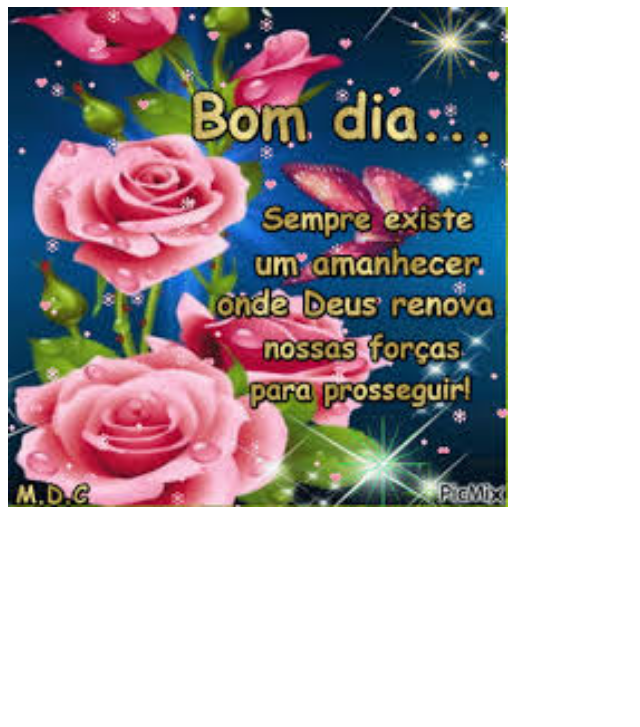
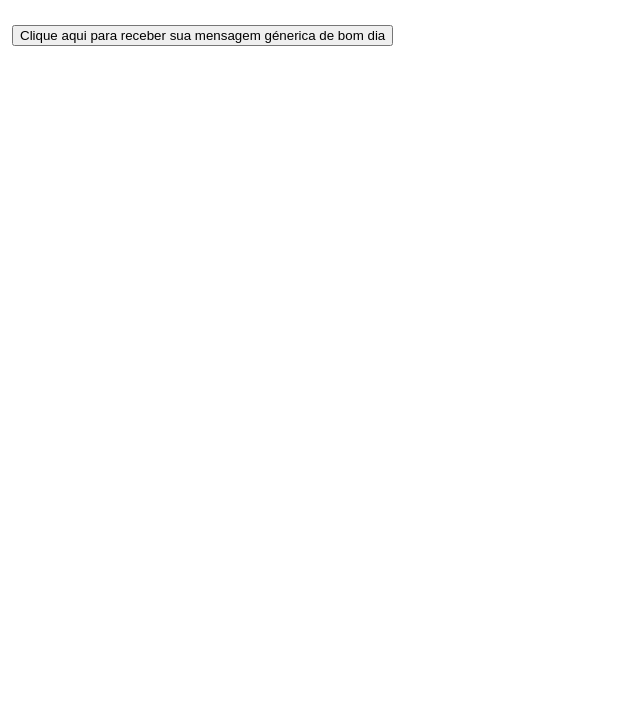
Before and after one commit to Luiz-4ugusto/Bom-dia-eliti, a plain HTML site: page index.html in a window 1280 px wide. Shown: the part 73-800 px from the top of the page, without its empty margins (0-640 px from the left). Drawn offline with Linux system fonts and the light colour scheme.

Commit message:
index.html

```diff
--- a/index.html
+++ b/index.html
@@ -4,11 +4,12 @@
     <meta charset="UTF-8">
     <meta name="viewport" content="width=device-width, initial-scale=1.0">
     <title>Bom Dia</title>
+    <script src="Script.js"></script>
 </head>
 <body>
-    <h1>Bom Dia para todos!</h1>
+    <h1>Bom Dia para todos!</h1><br>
+    <img id="idImg" src="#" alt="" height="500" width="auto">
+    <button onclick="exibirImagem()">Clique aqui para receber sua mensagem génerica de bom dia</button>
 
-    <img src="download.jpg" alt="bom dia" height="500" width="auto
-    ">
 </body>
 </html>
```
